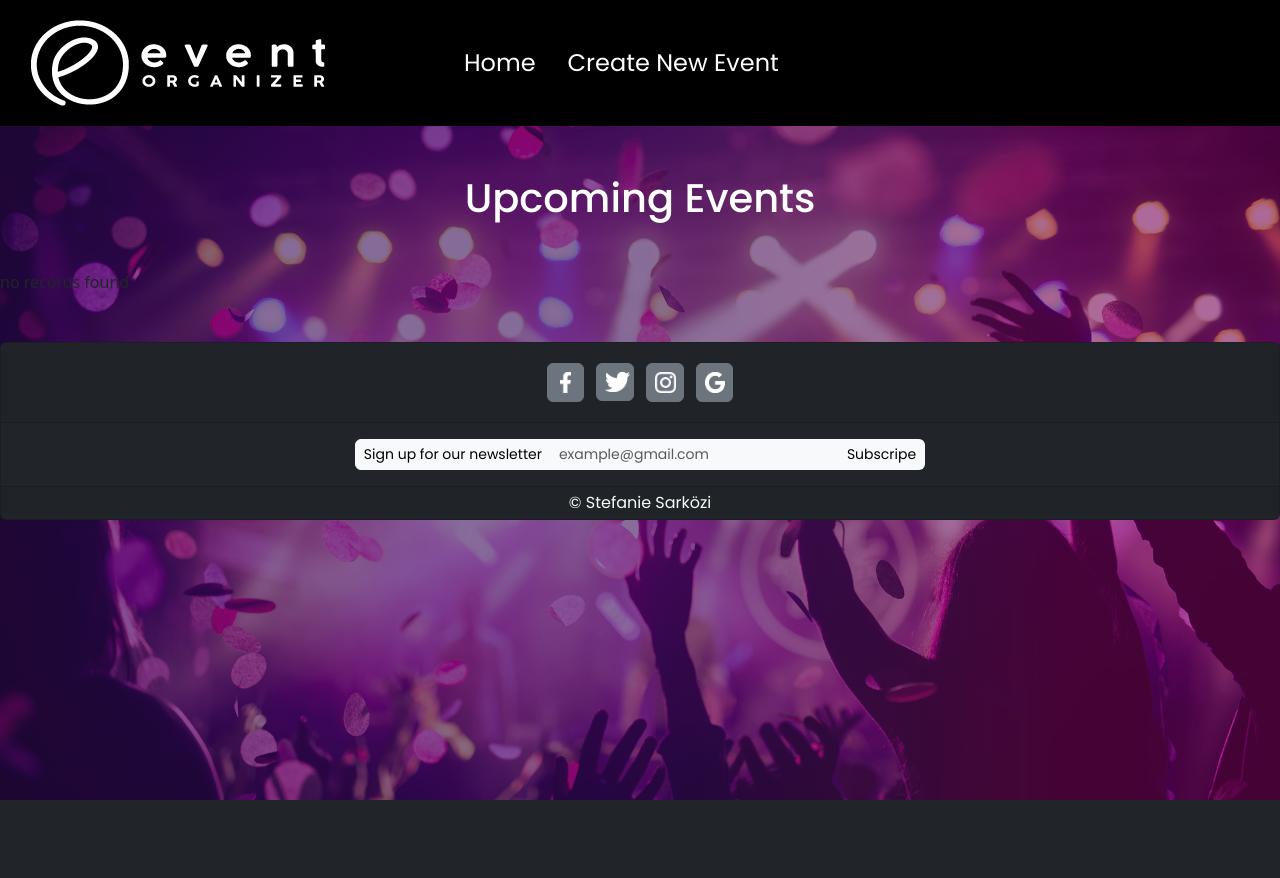
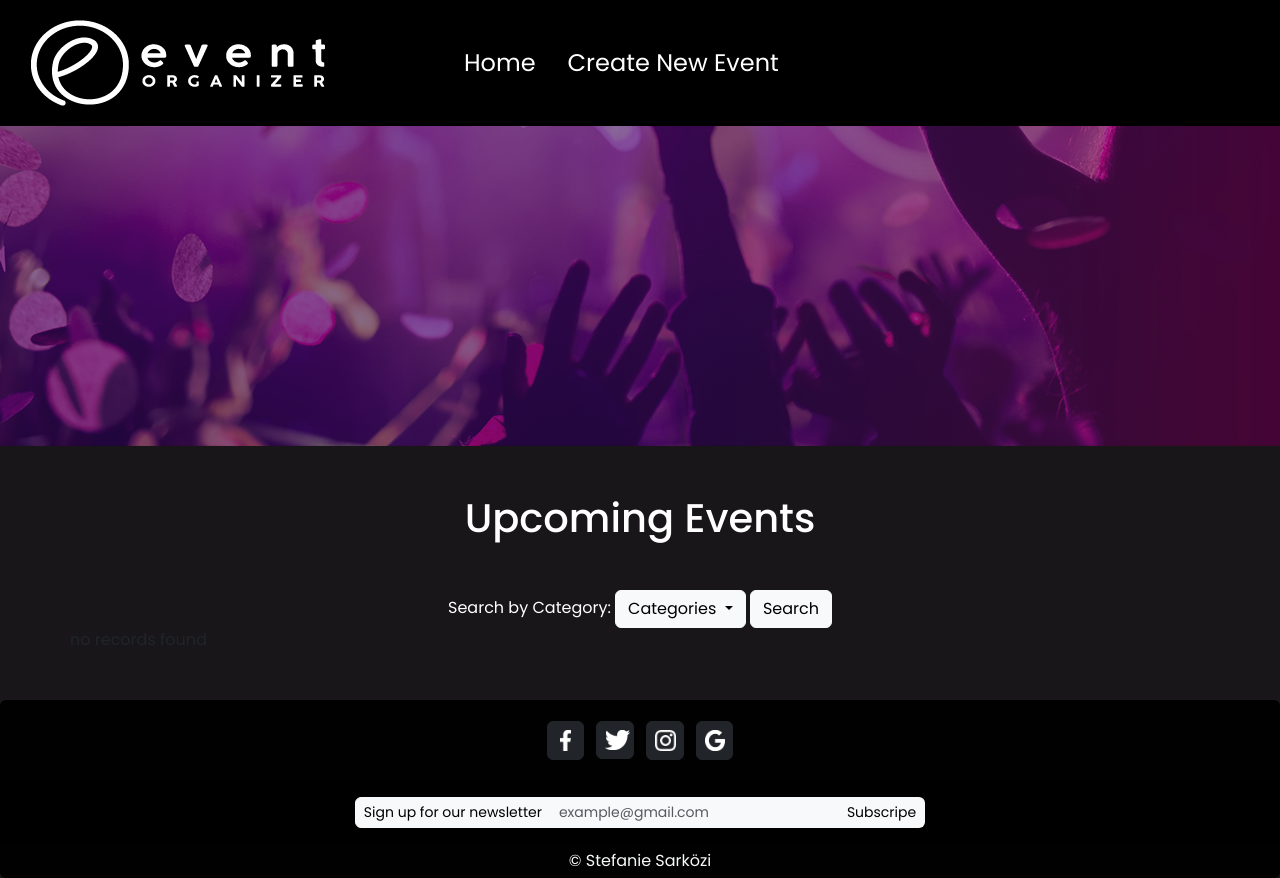
Before and after one commit to Stefanie-Sarkoezi/BE19_CR6_Sark-ziStefanie, a Symfony app: template templates/events/index.html.twig in a window 1280 px wide. Before the commit the page ends 800 px from the top, so only its background shows below. Run offline with Twig, Linux system fonts and the light colour scheme; the template is opened without the code that fills it, so the values that code supplies are empty; some libraries are stand-ins or nearby versions.

Commit message:
add design

```diff
--- a/public/css/main.css
+++ b/public/css/main.css
@@ -5,17 +5,23 @@
 }
 
 body {
-    height: 100vh;
-    background-image: url(../images/bg.png);
-    background-repeat: no-repeat;
-    background-position: center;
-    background-size: cover;
+    background-color: rgb(24, 22, 24);
 }
 
-/* .heroImage {
-    height: 25vh;
+.heroImage {
+    height: 40vh;
     background-image: url(../images/bg.png);
     background-repeat: no-repeat;
     background-position: bottom;
 
-} */
+}
+
+.imageCard {
+
+    height: 20vh;
+}
+
+.detailsImage{
+
+width: 45vw;
+}
--- a/templates/base.html.twig
+++ b/templates/base.html.twig
@@ -33,16 +33,19 @@
                 </div>
             </nav>
         {% endblock %}
+        {% block hero %}
+            <div class="heroImage"> </div>
+        {% endblock %}
         {% block body %}
         {% endblock %}
         {% block footer %}
             <footer class="mt-5 ">
-                <div class="card text-center bg-dark" id="foBg">
+                <div class="card text-center bg-black" id="foBg">
                     <div class="card-header p-3">
-                        <a class="btn btn-secondary p-1 m-1" style="width: 3%;" href="#" role="button"><img src="{{asset("images/Facebook.png") }}" width="40%" class="m-1"><a>
-                        <a class="btn btn-secondary p-1 m-1" style="width: 3%;" href="#" role="button"><img src="{{asset("images/twitter.png") }}" width="90%" class="m-1"></a>
-                        <a class="btn btn-secondary p-1 m-1" style="width: 3%;" href="#" role="button"><img src="{{asset("images/instagram.png") }}" width="75%"  class="m-1"></a>
-                        <a class="btn btn-secondary p-1 m-1" style="width: 3%;" href="#" role="button"><img src="{{asset("images/google.png") }}" width="75%"  class="m-1"></a>
+                        <a class="btn btn-dark p-1 m-1" style="width: 3%;" href="#" role="button"><img src="{{asset("images/Facebook.png") }}" width="40%" class="m-1"><a>
+                        <a class="btn btn-dark p-1 m-1" style="width: 3%;" href="#" role="button"><img src="{{asset("images/twitter.png") }}" width="90%" class="m-1"></a>
+                        <a class="btn btn-dark p-1 m-1" style="width: 3%;" href="#" role="button"><img src="{{asset("images/instagram.png") }}" width="75%"  class="m-1"></a>
+                        <a class="btn btn-dark p-1 m-1" style="width: 3%;" href="#" role="button"><img src="{{asset("images/google.png") }}" width="75%"  class="m-1"></a>
                     </div>
                     <span class="card-body input-group input-group-sm  mx-auto p-3 w-auto" style="width: 40%;" >
                     <span class="input-group-text bg-light border-light text-black rounded-start d-flex">Sign up for our newsletter</span>
--- a/templates/events/_delete_form.html.twig
+++ b/templates/events/_delete_form.html.twig
@@ -1,4 +1,4 @@
 <form method="post" action="{{ path('app_events_delete', {'id': event.id}) }}" onsubmit="return confirm('Are you sure you want to delete this item?');">
     <input type="hidden" name="_token" value="{{ csrf_token('delete' ~ event.id) }}">
-    <button class="btn">Delete</button>
+    <button class="btn btn-dark text-white">Delete</button>
 </form>
--- a/templates/events/_form.html.twig
+++ b/templates/events/_form.html.twig
@@ -1,4 +1,4 @@
 {{ form_start(form) }}
     {{ form_widget(form) }}
-    <button class="btn">{{ button_label|default('Save') }}</button>
+    <button class="btn btn-dark text-white ">{{ button_label|default('Save') }}</button>
 {{ form_end(form) }}
--- a/templates/events/index.html.twig
+++ b/templates/events/index.html.twig
@@ -1,12 +1,32 @@
 {% extends 'base.html.twig' %}
 
 {% block title %}Upcoming Events{% endblock %}
+{% block hero %}
+     {{ parent() }}
+     <h1 class="text-center my-5 text-white fs-1">Upcoming Events</h1>
+{% endblock %}
+{% block body %}
+    <div class="text-center text-white">
+        <span> Search by Category: </span>
+        <span class="dropdown">
+            <button class="btn btn-light dropdown-toggle" type="button" data-bs-toggle="dropdown" aria-expanded="false">
+                Categories
+            </button>
+            <ul class="dropdown-menu">
+                <li><a class="dropdown-item" href="#">Music</a></li>
+                <li><a class="dropdown-item" href="#">Sport</a></li>
+                <li><a class="dropdown-item" href="#">Movie</a></li>
+                <li><a class="dropdown-item" href="#">Theater</a></li>
+            </ul>
+        </span>
+        <span class="btn btn-light">Search</span>
+    </div>
 
-{% block body %}
-    <h1 class="text-center my-5 text-white fs-1">Upcoming Events</h1>
+    <div class="container">
+        <div class="row row-cols-lg-4 row-cols-md-3 row-cols-sm-2 row-cols-xs-1 gap-4">
         {% for event in events %}
-    <div class="card gap-3 mt-5 mb-5 ms-5 me-5 bg-dark text-white" style="width: 18rem;">
-        <img src="{{ event.image }}" class="card-img-top" alt="Event Image" style="height: 20vh"; >
+            <div class="card bg-dark text-white  mt-5 mb-5 shadow align-items-center" style="width: 18rem;">
+                <img src="{{ event.image }}" class="card-img-top imageCard mt-3" alt="Event Image" >
                 <div class="card-body">
                     <h5 class="card-title text-center">{{ event.name }}</h5>
                 </div>
@@ -26,50 +46,9 @@
                     <td colspan="12">no records found</td>
                 </tr>
         {% endfor %}
+        </div>
 
-    {# <table class="table">
-        <thead>
-            <tr>
-                <th>Id</th>
-                <th>Name</th>
-                <th>DateNTime</th>
-                <th>Description</th>
-                <th>Image</th>
-                <th>Capacity</th>
-                <th>Email</th>
-                <th>PhoneNumber</th>
-                <th>Address</th>
-                <th>Url</th>
-                <th>Type</th>
-                <th>actions</th>
-            </tr>
-        </thead>
-        <tbody>
-        {% for event in events %}
-            <tr>
-                <td>{{ event.id }}</td>
-                <td>{{ event.name }}</td>
-                <td>{{ event.dateNTime ? event.dateNTime|date('Y-m-d H:i:s') : '' }}</td>
-                <td>{{ event.description }}</td>
-                <td>{{ event.image }}</td>
-                <td>{{ event.capacity }}</td>
-                <td>{{ event.email }}</td>
-                <td>{{ event.phoneNumber }}</td>
-                <td>{{ event.address }}</td>
-                <td>{{ event.url }}</td>
-                <td>{{ event.type }}</td>
-                <td>
-                    <a href="{{ path('app_events_show', {'id': event.id}) }}">show</a>
-                    <a href="{{ path('app_events_edit', {'id': event.id}) }}">edit</a>
-                </td>
-            </tr>
-        {% else %}
-            <tr>
-                <td colspan="12">no records found</td>
-            </tr>
-        {% endfor %}
-        </tbody>
-    </table>
 
-    <a href="{{ path('app_events_new') }}">Create new</a> #}
+    </div>
+
 {% endblock %}
```
Also changed, not shown: src/Form/EventsType.php (+37 -54 lines), templates/events/edit.html.twig (+6 -6 lines), templates/events/new.html.twig (+5 -3 lines), templates/events/show.html.twig (+28 -3 lines). Lines whose indentation alone changed are shown as unchanged.
